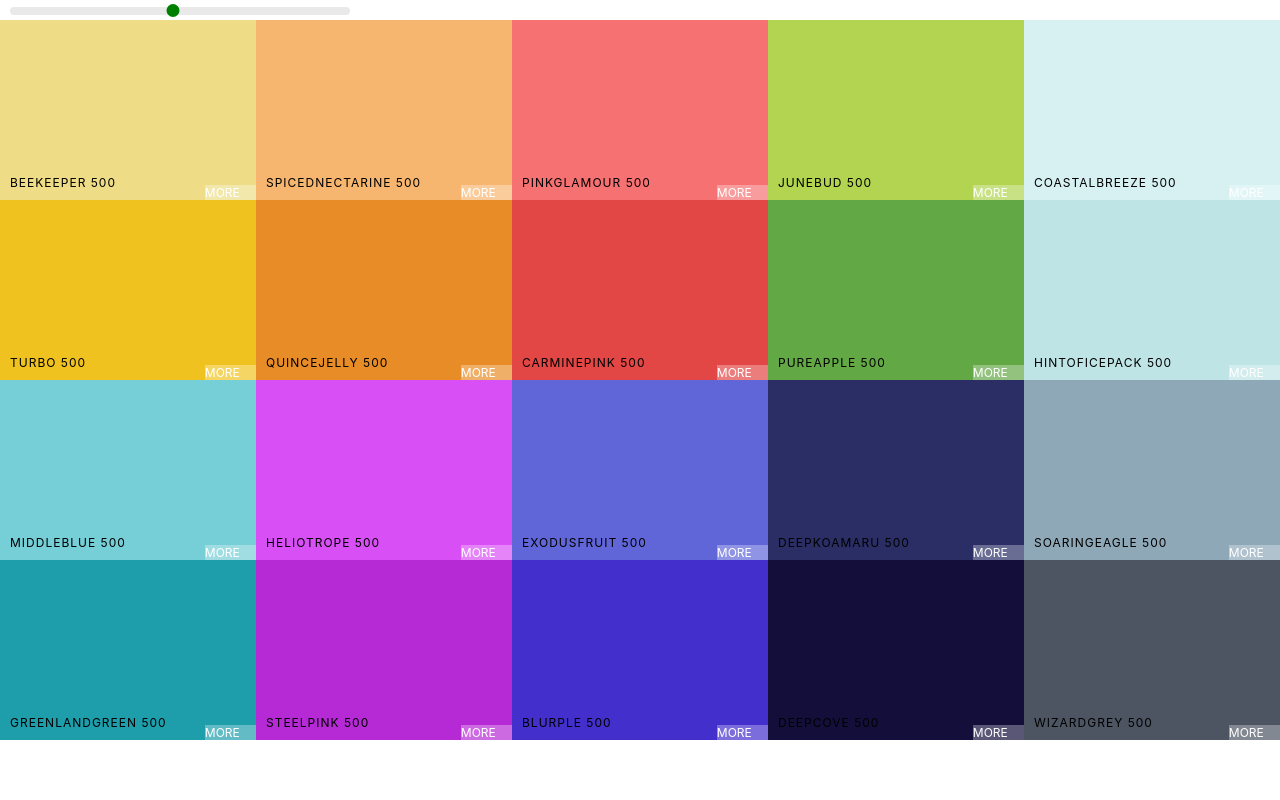
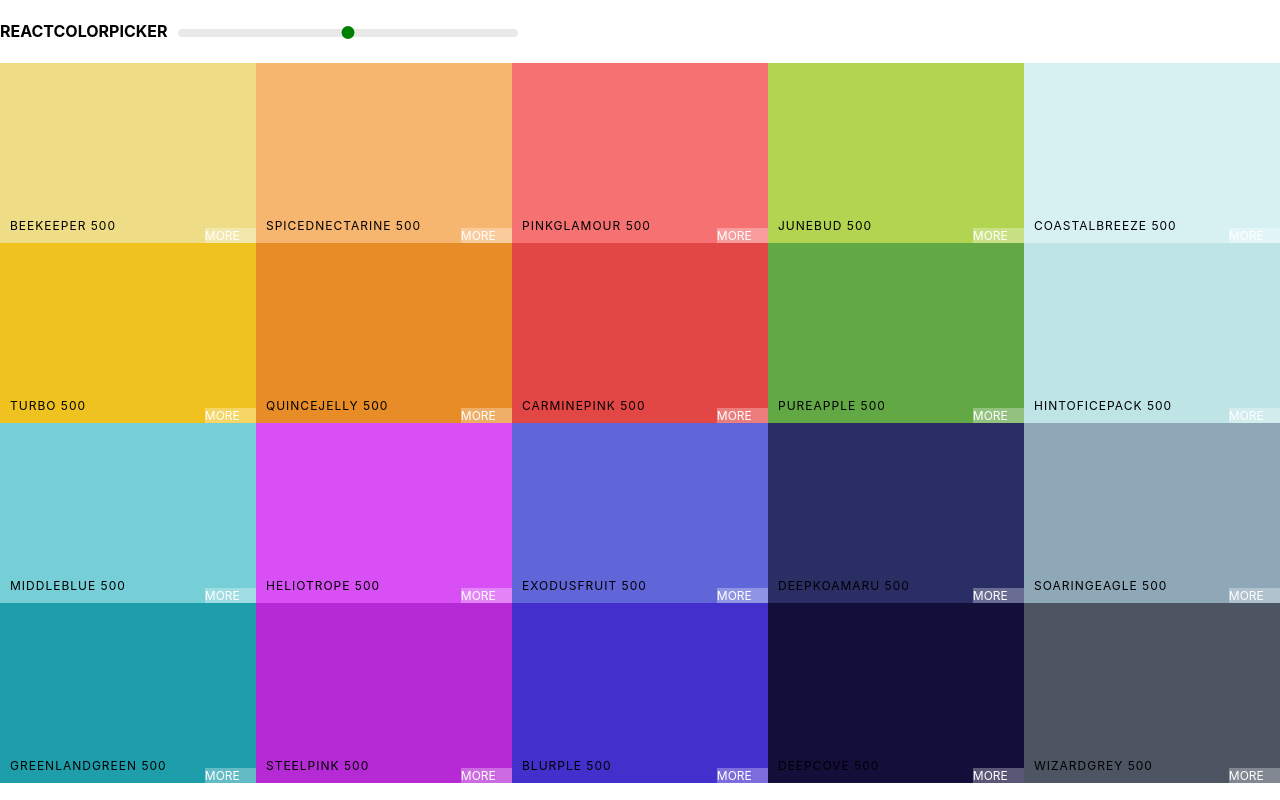
Before and after one commit to timwbodine/color-palette, a React (Create React App) app: page / in a window 1280 px wide. Built offline with nearby package versions, Linux system fonts and the light colour scheme.

Commit message:
create navbar/move slider to navbar

```diff
--- /dev/null
+++ b/src/Navbar.css
@@ -0,0 +1,33 @@
+
+.slider {
+    width: 340px;
+    margin: 0 10px;
+    display: inline-block;
+}
+
+.rc-slider-track {
+    background-color: transparent;
+}
+
+.rc-slider-rail {
+    height: 8px;
+}
+
+.rc-slider-handle,
+.rc-slider-handle:active,
+.rc-slider-handle:focus,
+.rc-slider-handle:hover {
+    background-color: green;
+    outline: none;
+    border: 2px solid green;
+    box-shadow: none;
+    width: 13px;
+    height: 13px;
+    margin-top: -3px;
+}
+
+.Navbar {
+    display: flex;
+    flex-direction: row;
+    align-items: center;
+}
--- /dev/null
+++ b/src/Navbar.js
@@ -0,0 +1,27 @@
+import React, { Component } from 'react'
+import 'rc-slider/assets/index.css';
+import './Navbar.css';
+import Slider from 'rc-slider';
+
+class Navbar extends Component {
+    render() {
+        return (
+            <div className="Navbar">
+                <div className="navbar-name">
+                    <h4>REACTCOLORPICKER</h4>
+                </div>
+                    <div className='slider'>
+                        <Slider
+                            defaultValue={this.props.level}
+                            min={100}
+                            max={900}
+                            step={100}
+                            onAfterChange={this.props.changeLevel}
+                        />
+                    </div>
+            </div>
+        )
+    }
+}
+
+export default Navbar;
--- a/src/Palette.css
+++ b/src/Palette.css
@@ -4,31 +4,3 @@
 .Palette-colors {
     height:90%;
 }
-
-.slider {
-    width: 340px;
-    margin: 0 10px;
-    display: inline-block;
-}
-
-.rc-slider-track {
-    background-color: transparent;
-}
-
-.rc-slider-rail {
-    height: 8px;
-}
-
-.rc-slider-handle,
-.rc-slider-handle:active,
-.rc-slider-handle:focus,
-.rc-slider-handle:hover {
-    background-color: green;
-    outline: none;
-    border: 2px solid green;
-    box-shadow: none;
-    width: 13px;
-    height: 13px;
-    margin-left: -7px;
-    margin-top: -3px;
-}
--- a/src/Palette.js
+++ b/src/Palette.js
@@ -2,8 +2,7 @@ import React, { Component } from 'react';
 import ColorBox from './ColorBox';
 import 'rc-slider/assets/index.css';
 import './Palette.css';
-import Slider from 'rc-slider';
-
+import Navbar from './Navbar';
 class Palette extends Component {
     constructor(props) {
         super(props);
@@ -20,17 +19,11 @@ class Palette extends Component {
             <ColorBox background={color.hex} name={color.name} />
         ));
         return (
-        //    Navbar goes here
             <div className="Palette">
-                <div className='slider'>
-                    <Slider
-                        defaultValue={500}
-                        min={100}
-                        max={900}
-                        step={100}
-                        onAfterChange={this.changeLevel}
-                    />
-                </div>
+                <Navbar
+                    changeLevel={this.changeLevel}
+                    level={level}
+                />
                 <div className="Palette-colors">
                     {colorBoxes}
                 </div>
```
